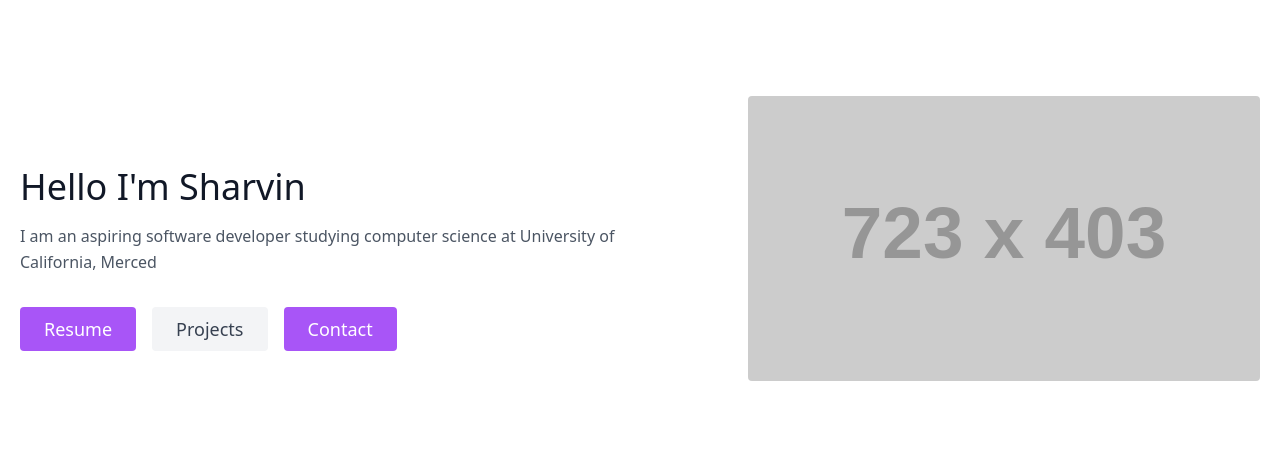
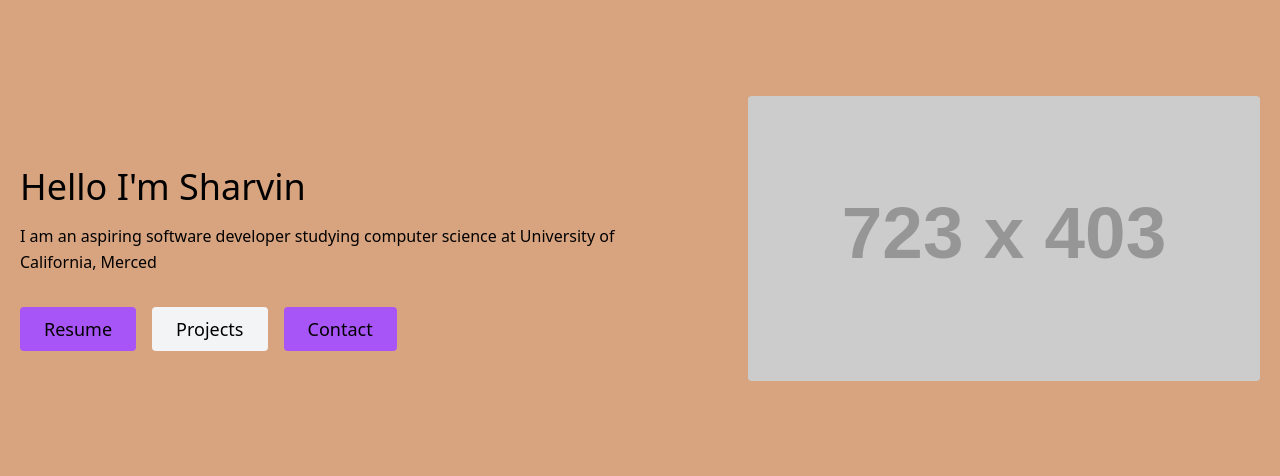
Before and after one commit to Sharvin-M/flaskPortfolio, a Flask app: page / in a window 1280 px wide. Shown: the top 476 px of the page. Run offline with Flask 3, Linux system fonts and the light colour scheme; grey boxes labelled with a size stand in for pictures from a placeholder-image service; some libraries are stand-ins or nearby versions.

Commit message:
updating color scheme

```diff
--- a/main.py
+++ b/main.py
@@ -44,7 +44,7 @@ def get_contact():
         subject = request.form["subject"]
         message = request.form["message"]
         res = pd.DataFrame({'name':name, 'email':email, 'subject':subject ,'message':message}, index=[0])
-        res.to_csv('./contactusMessage.csv')
+        res.to_csv('./contactUsMessage.csv')
         return render_template('ThankYou.html')
     else:
         return render_template('contact.html', form=form)
--- a/static/css/main.css
+++ b/static/css/main.css
@@ -16,7 +16,7 @@
   /* 2 */
   border-style: solid;
   /* 2 */
-  border-color: #e5e7eb;
+  border-color: #F05D5E;
   /* 2 */
 }
 
@@ -42,7 +42,7 @@ html {
   -moz-tab-size: 4;
   /* 3 */
   -o-tab-size: 4;
-     tab-size: 4;
+  tab-size: 4;
   /* 3 */
   font-family: ui-sans-serif, system-ui, -apple-system, BlinkMacSystemFont, "Segoe UI", Roboto, "Helvetica Neue", Arial, "Noto Sans", sans-serif, "Apple Color Emoji", "Segoe UI Emoji", "Segoe UI Symbol", "Noto Color Emoji";
   /* 4 */
@@ -357,7 +357,7 @@ textarea {
 input::-moz-placeholder, textarea::-moz-placeholder {
   opacity: 1;
   /* 1 */
-  color: #9ca3af;
+  color: #0f7173;
   /* 2 */
 }
 
@@ -389,7 +389,7 @@ Make sure disabled buttons don't get the pointer cursor.
 /*
 1. Make replaced elements `display: block` by default. (https://github.com/mozdevs/cssremedy/issues/14)
 2. Add `vertical-align: middle` to align replaced elements more sensibly by default. (https://github.com/jensimmons/cssremedy/issues/14#issuecomment-634934210)
-   This can trigger a poorly considered lint error in some tools but is included by design.
+  This can trigger a poorly considered lint error in some tools but is included by design.
 */
 
 img,
@@ -497,7 +497,7 @@ video {
   --tw-ring-inset:  ;
   --tw-ring-offset-width: 0px;
   --tw-ring-offset-color: #fff;
-  --tw-ring-color: rgb(59 130 246 / 0.5);
+  --tw-ring-color: #d8a47f;
   --tw-ring-offset-shadow: 0 0 #0000;
   --tw-ring-shadow: 0 0 #0000;
   --tw-shadow: 0 0 #0000;
@@ -670,12 +670,12 @@ video {
 
 .object-cover {
   -o-object-fit: cover;
-     object-fit: cover;
+  object-fit: cover;
 }
 
 .object-center {
   -o-object-position: center;
-     object-position: center;
+  object-position: center;
 }
 
 .p-4 {
@@ -749,32 +749,32 @@ video {
 
 .text-gray-500 {
   --tw-text-opacity: 1;
-  color: rgb(107 114 128 / var(--tw-text-opacity));
+  color: (#272932 / var(--tw-text-opacity));
 }
 
 .text-gray-600 {
   --tw-text-opacity: 1;
-  color: rgb(75 85 99 / var(--tw-text-opacity));
+  color: (#272932 / var(--tw-text-opacity));
 }
 
 .text-gray-700 {
   --tw-text-opacity: 1;
-  color: rgb(55 65 81 / var(--tw-text-opacity));
+  color: (#272932 / var(--tw-text-opacity));
 }
 
 .text-gray-900 {
   --tw-text-opacity: 1;
-  color: rgb(17 24 39 / var(--tw-text-opacity));
+  color: (#272932 / var(--tw-text-opacity));
 }
 
 .text-indigo-500 {
   --tw-text-opacity: 1;
-  color: rgb(99 102 241 / var(--tw-text-opacity));
+  color: (#0F7173 / var(--tw-text-opacity));
 }
 
 .text-white {
   --tw-text-opacity: 1;
-  color: rgb(255 255 255 / var(--tw-text-opacity));
+  color: (#E7ECEF / var(--tw-text-opacity));
 }
 
 .hover\:bg-gray-200:hover {
--- a/templates/index.html
+++ b/templates/index.html
@@ -6,7 +6,7 @@
     <link rel="stylesheet" href="/static/css/main.css" />
     <title>Home</title>
   </head>
-  <body>
+  <body bgcolor="d8a47f">
     <section class="text-gray-600 body-font">
       <div
         class="container mx-auto flex px-5 py-24 md:flex-row flex-col items-center"
```
